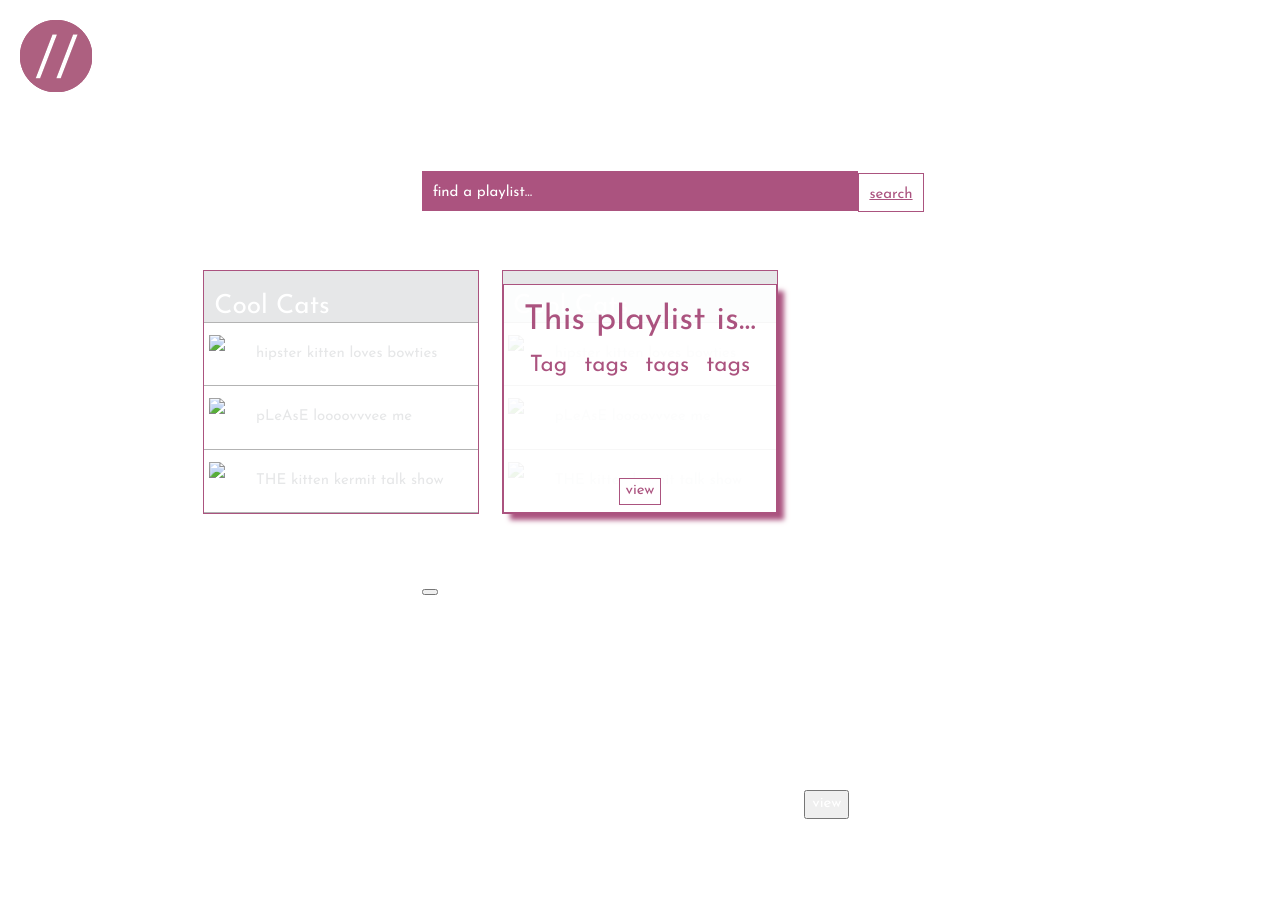
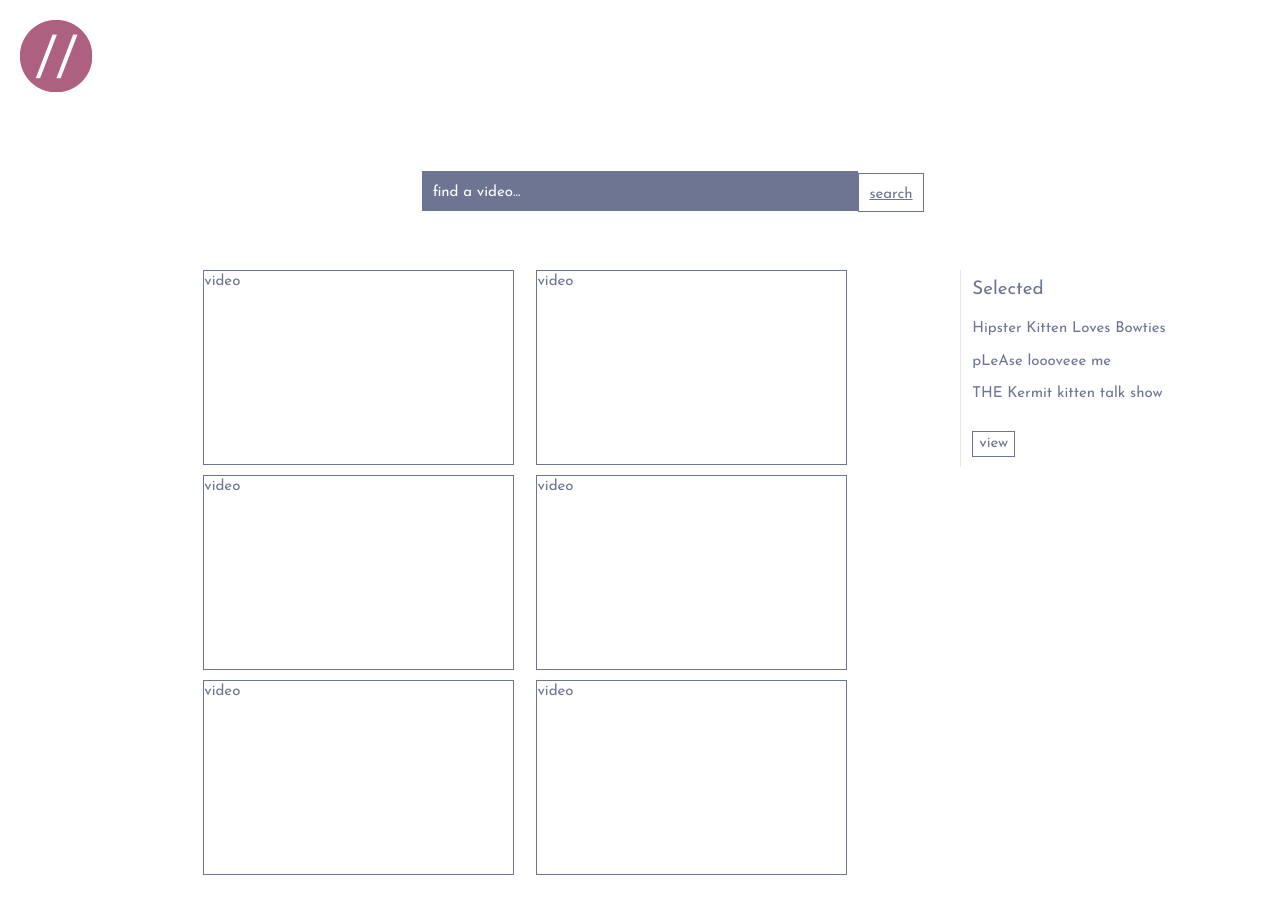
Before and after one commit to doerschera/break-beats, a PHP site: page / in a window 1280 px wide. Before the commit the page ends 819 px from the top, so only its background shows below. Run offline with PHP 8.4, Linux system fonts and the light colour scheme; some libraries are stand-ins or nearby versions.

Commit message:
video search styling

```diff
--- a/assets/style/style.css
+++ b/assets/style/style.css
@@ -117,4 +117,52 @@ a {
     color: #AB537F;
     top: 90px; }
 
+.search-yt #js-yt-search {
+  margin-top: 150px;
+  background-color: #6E7592;
+  padding: 10px 10px 5px 10px;
+  border: solid 1px #6E7592; }
+.search-yt #js-yt-search-button {
+  position: relative;
+  bottom: 38px;
+  left: 100%;
+  border-radius: 0;
+  border-width: 1px;
+  border-color: #6E7592;
+  border-image: none;
+  border-style: solid;
+  background-color: white;
+  color: #6E7592;
+  text-decoration: underline;
+  padding: 10px 10px 5px 10px; }
+.search-yt .video {
+  margin-bottom: 10px; }
+  .search-yt .video div {
+    border: solid 1px #6E7592;
+    height: 195px;
+    color: #6E7592; }
+.search-yt .selected-videos {
+  border-left: solid 1px #E6E7E8;
+  position: fixed;
+  left: 75% !important;
+  padding-bottom: 10px; }
+  .search-yt .selected-videos h3 {
+    color: #6E7592;
+    font-size: 1.25rem;
+    margin-top: 10px; }
+  .search-yt .selected-videos ul li {
+    font-size: 1rem;
+    color: #6E7592;
+    margin-bottom: 10px; }
+  .search-yt .selected-videos #js-view-new-playlist {
+    position: relative;
+    border-radius: 0;
+    border-width: 1px;
+    border-color: #6E7592;
+    border-image: none;
+    border-style: solid;
+    background-color: white;
+    color: #6E7592;
+    margin-top: 10px; }
+
 /*# sourceMappingURL=style.css.map */
--- a/assets/style/style.scss
+++ b/assets/style/style.scss
@@ -127,3 +127,42 @@ a {
     }
   }
 }
+
+.search-yt {
+  #js-yt-search {
+    @include big-search-bar(150px, $blue-grey, $blue-grey);
+  }
+  #js-yt-search-button {
+    @include big-button($blue-grey);
+  }
+  .video {
+    margin-bottom: 10px;
+    div {
+      border: solid 1px $blue-grey;
+      height: 195px;
+      color: $blue-grey;
+    }
+  }
+  .selected-videos {
+    border-left: solid 1px $light-grey;
+    position: fixed;
+    left: 75% !important;
+    padding-bottom: 10px;
+    h3 {
+      color: $blue-grey;
+      font-size: 1.25rem;
+      margin-top: 10px;
+    }
+    ul {
+      li {
+        font-size: 1rem;
+        color: $blue-grey;
+        margin-bottom: 10px;
+      }
+    }
+    #js-view-new-playlist {
+      @include small-button($blue-grey);
+      margin-top: 10px;
+    }
+  }
+}
--- a/index.html
+++ b/index.html
@@ -49,7 +49,7 @@
       </div>
     </div>
 
-    <div class="search-playlists">
+    <div class="disable search-playlists">
       <div class="container">
         <div class="row">
           <div class="col s4">
@@ -117,7 +117,7 @@
       </div>
     </div>
 
-    <div class="searchYT">
+    <div class="search-yt">
       <div class="container">
         <div class="row">
           <div class="col s4">
@@ -129,25 +129,43 @@
             <div id="js-yt-search">
               find a video...
             </div>
-            <button type="button" id="js-yt-search-button"></button>
+            <button type="button" id="js-yt-search-button">search</button>
           </div>
         </div>
         <div class="row">
-          <div class="yt-resutls col s8">
+          <div class="yt-resutls col s9">
             <div class="video col s6">
-
+              <div>
+                video
+              </div>
             </div>
             <div class="video col s6">
-
+              <div>
+                video
+              </div>
             </div>
             <div class="video col s6">
-
+              <div>
+                video
+              </div>
             </div>
             <div class="video col s6">
-
+              <div>
+                video
+              </div>
+            </div>
+            <div class="video col s6">
+              <div>
+                video
+              </div>
+            </div>
+            <div class="video col s6">
+              <div>
+                video
+              </div>
             </div>
           </div>
-          <div class="selected-videos col s4">
+          <div class="selected-videos col s3">
             <h3>Selected</h3>
             <ul>
               <li>Hipster Kitten Loves Bowties</li>
```
Also changed, not shown: 1 other file.
